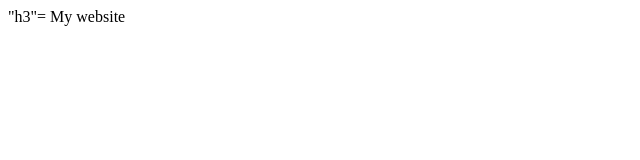
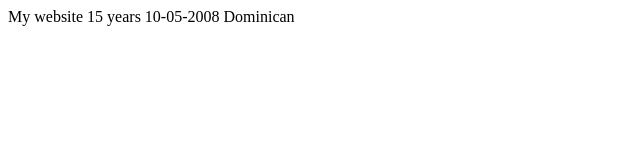
Before and after one commit to Caseyrodriguezvaldez/website, a plain HTML site: page index.html in a window 1280 px wide. Shown: the whole page, without its empty margins (0-640 px from the left). Drawn offline with Linux system fonts and the light colour scheme.

Commit message:
Update index.html

```diff
--- a/index.html
+++ b/index.html
@@ -1 +1,6 @@
-<titile>"h3"= My website </titile>
+<titile> My website </titile>
+<body>
+  15 years
+  10-05-2008
+  Dominican
+</body>
```
